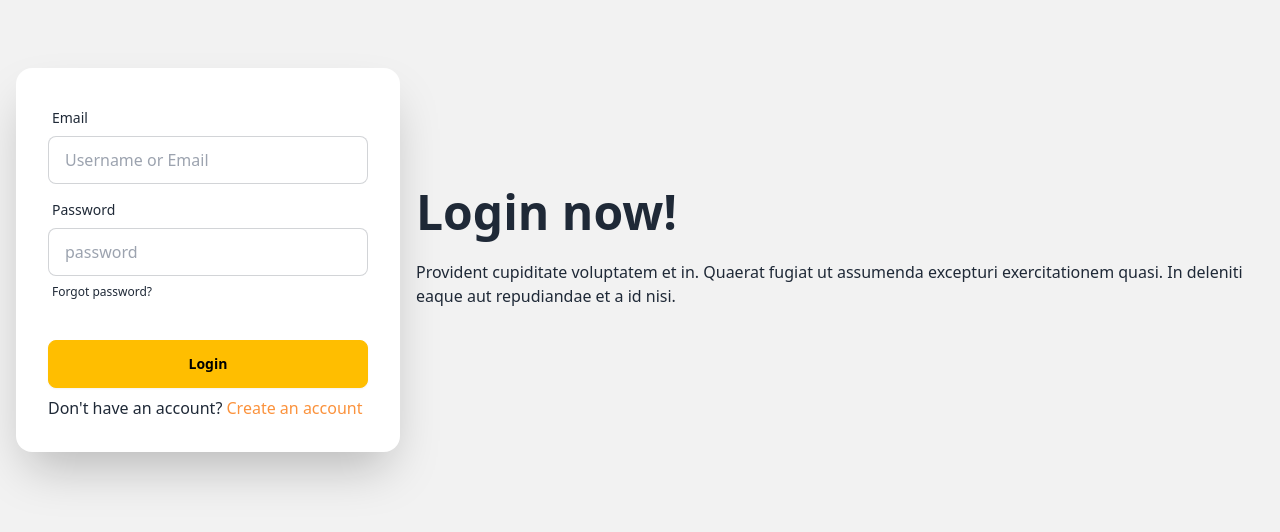
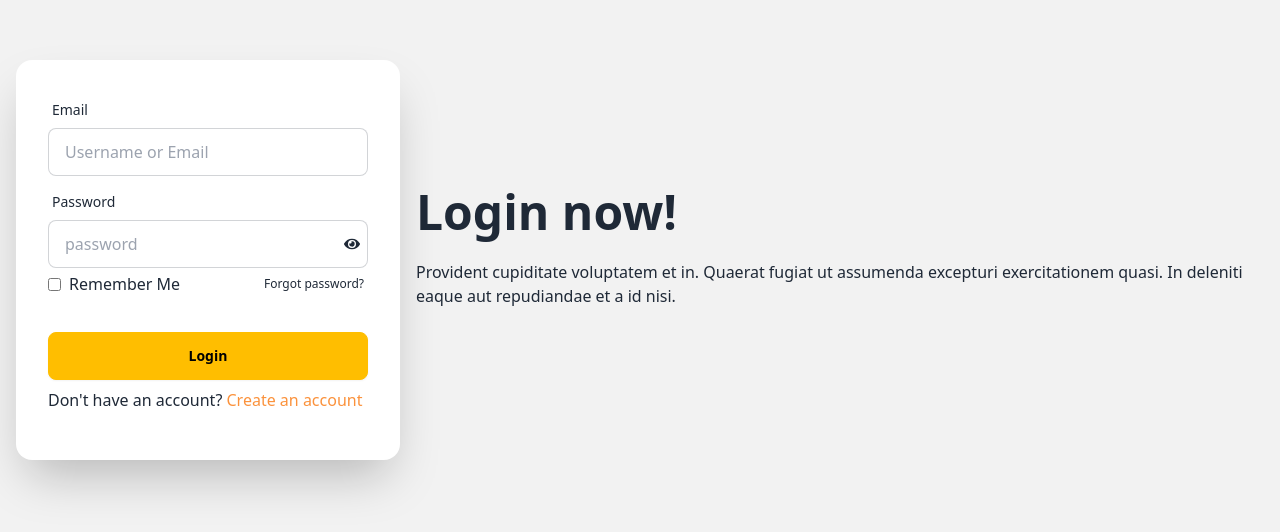
Before and after one commit to abdullah-al-mohammad/travel-guru, a React (Vite) app: page /login in a window 1280 px wide. Shown: the part 140-672 px from the top of the page. Built offline with nearby package versions, Linux system fonts and the light colour scheme; no server answers.

Commit message:
added show password

```diff
--- a/src/pages/Register/Register.jsx
+++ b/src/pages/Register/Register.jsx
@@ -1,14 +1,22 @@
 import React from 'react';
-import { Link } from 'react-router-dom';
+import { Link, useLocation, useNavigate } from 'react-router-dom';
 import { AuthContext } from '../../provider/AuthProvider';
 import { useContext } from 'react'
 import { GoogleAuthProvider } from 'firebase/auth';
+import { FaFacebook, FaGoogle } from 'react-icons/fa6';
+import facebook from '../../assets/icons/fb.png'
+import google from '../../assets/icons/google.png'
+
 
 
 
 const Register = () => {
 
-    const { createUser, googleProvider } = useContext(AuthContext)
+    const { createUser, signInWithGoogle, user } = useContext(AuthContext)
+    const location = useLocation()
+    console.log(location);
+
+    const navigate = useNavigate()
 
     const handleSignUp = e => {
         e.preventDefault()
@@ -35,12 +43,12 @@ const Register = () => {
 
 
         const handleGoogleSignUp = () => {
-        const provider = new GoogleAuthProvider()
-        // google signUp
-        googleProvider(provider)
+            // google signUp
+            signInWithGoogle()
             .then((result => {
                 const user = result.user
                 console.log(user);
+                navigate(user ? '/' : 'user not login' )
 
             }))
             .catch((error => {
@@ -85,9 +93,6 @@ const Register = () => {
                                 <span className="label-text">Password</span>
                             </label>
                             <input type="password" placeholder="Confirm Password" name='password' className="input input-bordered" required />
-                            <label className="label">
-                                <a href="#" className="label-text-alt link link-hover">Forgot password?</a>
-                            </label>
                         </div>
                         <div className="form-control mt-6">
                             <button className="btn btn-warning">Create an account</button>
@@ -96,8 +101,8 @@ const Register = () => {
                     </form>
                     <div>
                         <div className="form-control mt-6 space-y-3">
-                            <button className="btn btn-warning">Continue With Facebook</button>
-                            <button onClick={handleGoogleSignUp} className="btn btn-warning">Continue With Google</button>
+                            <button className="btn rounded-full border border-black"> <img className='w-6' src={facebook} alt="" /> Continue With Facebook</button>
+                            <button onClick={handleGoogleSignUp} className="btn rounded-full border border-black"> <img className='w-6' src={google} alt="" /> Continue With Google</button>
                         </div>
                     </div>
                 </div>
--- a/src/pages/login/Login.jsx
+++ b/src/pages/login/Login.jsx
@@ -1,14 +1,17 @@
 import React from 'react';
-import {useContext} from 'react'
+import { useContext, useState } from 'react'
 import { AuthContext } from '../../provider/AuthProvider';
 import { Link, useLocation, useNavigate } from 'react-router-dom';
+import { FaEye, FaEyeSlash } from 'react-icons/fa';
 
 const Login = () => {
-    const {user,loginUser} = useContext(AuthContext)
+    const { user, loginUser } = useContext(AuthContext)
+    const [error, setLoginError] = useState()
+    const [showPassword, setShowPassword] = useState(false)
     const location = useLocation()
     const navigate = useNavigate()
 
-    const handleUserLogin = (e) =>{
+    const handleUserLogin = (e) => {
         e.preventDefault()
         const form = new FormData(e.currentTarget)
         const email = form.get("email")
@@ -16,16 +19,26 @@ const Login = () => {
         console.log(email, password);
 
 
+        if (password.length < 6) {
+            setLoginError('your password should be 6 cherecter')
+            return
+        }
+        else if (!/[A-Z]/.test(password)) {
+            setLoginError('your password should have at least one upperCase')
+            return
+        }
+
+
         loginUser(email, password)
-        .then((result =>{
+            .then((result => {
                 const user = result.user;
-            console.log('User signed in',user);
+                console.log('User signed in', user);
 
                 // navigate after login
                 navigate(location?.state ? location.state : '/')
 
             }))
-        .catch((error =>{
+            .catch((error => {
                 console.error(error);
 
             }))
@@ -52,16 +65,33 @@ const Login = () => {
                             <label className="label">
                                 <span className="label-text">Password</span>
                             </label>
-                            <input type="password" placeholder="password" name='password' className="input input-bordered" required />
+                            <div className='relative'>
+                                <input
+                                    type={showPassword ? "text" : "password"}
+                                    placeholder="password"
+                                    name='password'
+                                    className="input input-bordered w-full"
+                                    required />
+                                <span className='absolute inset-y-0 top-4 right-2 right-0' onClick={() => setShowPassword(!showPassword)}>
+                                    {
+                                        showPassword ? <FaEyeSlash></FaEyeSlash> : <FaEye></FaEye>
+                                    }
+                                </span>
+                            </div>
+                            <div className='flex justify-between items-center'>
+                                <input type="checkbox" name='checkbox' />
+                                <p className='ml-2'>Remember Me</p>
                                 <label className="label">
                                     <a href="#" className="label-text-alt link link-hover">Forgot password?</a>
                                 </label>
+                            </div>
                         </div>
                         <div className="form-control mt-6">
                             <button className="btn btn-warning">Login</button>
                         </div>
                         <p>Don't have an account? <Link className='text-orange-400' to='/signUp'>Create an account</Link></p>
                     </form>
+                    <p className='p-2 text-red-500'>{error}</p>
                 </div>
             </div>
         </div>
--- a/src/provider/AuthProvider.jsx
+++ b/src/provider/AuthProvider.jsx
@@ -1,10 +1,11 @@
 import React from 'react';
 import {createContext, useState, useEffect} from 'react'
-import { createUserWithEmailAndPassword, getAuth, onAuthStateChanged, signInWithEmailAndPassword, signInWithPopup } from "firebase/auth";
+import { createUserWithEmailAndPassword, getAuth, GoogleAuthProvider, onAuthStateChanged, signInWithEmailAndPassword, signInWithPopup } from "firebase/auth";
 import app from '../firebase/firebase.config';
 
 
 export const AuthContext = createContext(null)
+const googleProvider = new GoogleAuthProvider()
 const auth = getAuth(app)
 
 const AuthProvider = ({children}) => {
@@ -24,8 +25,8 @@ const AuthProvider = ({children}) => {
     }
 
     // continue with google
-    const googleProvider = () =>{
-        signInWithPopup(auth)
+    const signInWithGoogle = () =>{
+        return signInWithPopup(auth, googleProvider)
     }
 
     // function for Track user state
@@ -40,7 +41,7 @@ const AuthProvider = ({children}) => {
     },[])
 
 
-    const authInfo = {auth, user,  loginUser, createUser}
+    const authInfo = { auth, user,  loginUser, createUser, signInWithGoogle }
     return (
         <AuthContext.Provider  value={authInfo}>
             {children}
```
Lines whose indentation alone changed are shown as unchanged.
